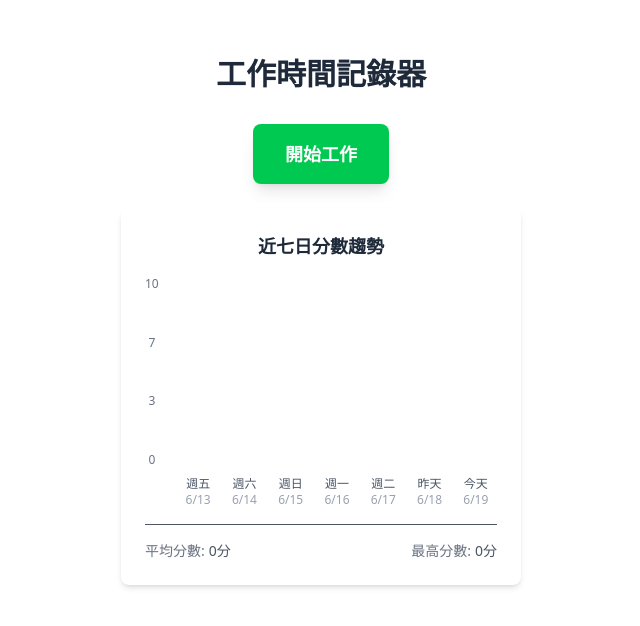
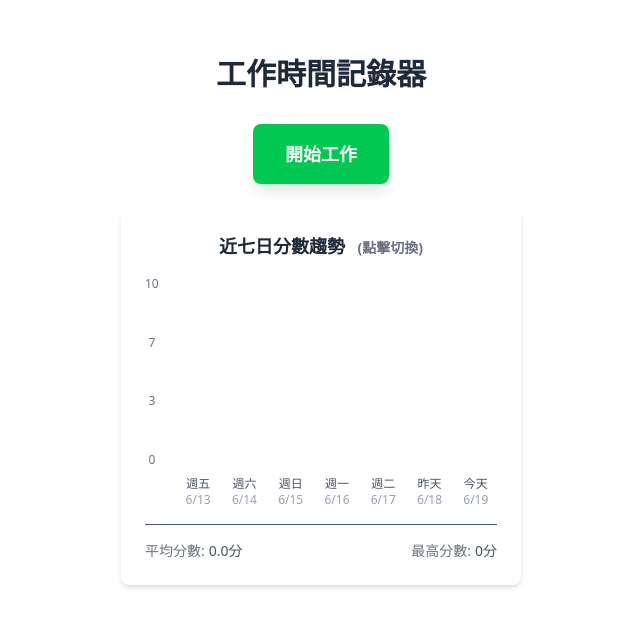
Before and after one commit to echoedinvoker/work-recorder, a Vue app: page / in a window 1280 px wide. Shown: the top 626 px of the page, without its empty margins (319-959 px from the left). Built offline with nearby package versions, Linux system fonts and the light colour scheme; the HTML template or start-up script is replaced by a standard one.

Commit message:
add week and month to chart

```diff
--- a/src/components/ScoreChart.vue
+++ b/src/components/ScoreChart.vue
@@ -1,8 +1,13 @@
 <template>
   <div
-    class="bg-white rounded-lg shadow-md p-6"
-    v-if="!dailyScoreStore.isRecording &&  !dailyScoreStore.isDisplayingResult" >
-    <h3 class="text-lg font-semibold text-gray-800 mb-4">近七日分數趨勢</h3>
+    class="bg-white rounded-lg shadow-md p-6 cursor-pointer select-none"
+    v-if="!dailyScoreStore.isRecording &&  !dailyScoreStore.isDisplayingResult"
+    @click="toggleChartPeriod"
+  >
+    <h3 class="text-lg font-semibold text-gray-800 mb-4">
+      {{ chartTitle }}
+      <span class="text-sm text-gray-500 ml-2">(點擊切換)</span>
+    </h3>
 
     <!-- 圖表容器 -->
     <div class="relative mb-4">
@@ -33,7 +38,7 @@
             >
               <!-- 分數提示 -->
               <div class="absolute -top-8 left-1/2 transform -translate-x-1/2 bg-gray-800 text-white text-xs px-2 py-1 rounded opacity-0 group-hover:opacity-100 transition-opacity whitespace-nowrap">
-                {{ item.score }}分
+                {{ item.score }}分{{ currentPeriod !== 'day' ? '(累積)' : '' }}
               </div>
             </div>
           </div>
@@ -47,7 +52,7 @@
           :key="`label-${index}`"
           class="flex-1 text-xs text-gray-600 text-center"
         >
-          <div>{{ item.dayLabel }}</div>
+          <div>{{ item.label }}</div>
           <div class="text-gray-400">{{ item.dateLabel }}</div>
         </div>
       </div>
@@ -57,10 +62,10 @@
     <div class="flex justify-between text-sm text-gray-600 pt-4 border-t">
       <div>
         <span class="text-gray-500">平均分數:</span>
-        <span class="font-medium ml-1">{{ averageScore }}分</span>
+        <span class="font-medium ml-1">{{ avgScore }}分</span>
       </div>
       <div>
-        <span class="text-gray-500">最高分數:</span>
+        <span class="text-gray-500">最高{{ currentPeriod === 'day' ? '分數' : '累積' }}:</span>
         <span class="font-medium ml-1">{{ maxScore }}分</span>
       </div>
     </div>
@@ -68,75 +73,18 @@
 </template>
 
 <script setup lang="ts">
-import { computed } from 'vue'
-import { useDailyScoreStore } from '@/stores/dailyScore'
+import { useChart } from '@/composables/useChart';
+import { useDailyScoreStore } from '@/stores/dailyScore';
 
 const dailyScoreStore = useDailyScoreStore()
-
-// 長條圖區域高度 (h-48 = 192px)
-const chartHeight = 192
-
-// 計算圖表數據 (最近7天)
-const chartData = computed(() => {
-  const data = []
-  const today = new Date()
-
-  // 生成最近7天的數據
-  for (let i = 6; i >= 0; i--) {
-    const date = new Date(today)
-    date.setDate(date.getDate() - i)
-
-    // 格式化日期作為 key (YYYY-MM-DD)
-    const dateKey = date.toLocaleDateString('zh-TW', {
-      year: 'numeric',
-      month: '2-digit',
-      day: '2-digit',
-      timeZone: 'Asia/Taipei'
-    }).replace(/\//g, '-')
-
-    // 獲取該日分數
-    const score = dailyScoreStore.dailyScores[dateKey] || 0
-
-    // 格式化顯示標籤
-    const dayLabel = i === 0 ? '今天' :
-                    i === 1 ? '昨天' :
-                    date.toLocaleDateString('zh-TW', { weekday: 'short' })
-
-    const dateLabel = date.toLocaleDateString('zh-TW', {
-      month: 'numeric',
-      day: 'numeric'
-    })
-
-    data.push({
-      date: dateKey,
-      score,
-      dayLabel,
-      dateLabel
-    })
-  }
-
-  return data
-})
-
-// 動態計算 Y 軸最大值
-const yAxisMax = computed(() => {
-  const maxDataScore = Math.max(...chartData.value.map(item => item.score), 0)
-  // 設定合理的上限，至少為 10，並向上取整到 5 的倍數
-  const minMax = 10
-  const calculatedMax = Math.max(maxDataScore * 1.2, minMax)
-  return Math.ceil(calculatedMax / 5) * 5
-})
-
-// 計算平均分數
-const averageScore = computed(() => {
-  const scores = chartData.value.map(item => item.score)
-  const sum = scores.reduce((acc, score) => acc + score, 0)
-  return scores.length > 0 ? Math.round(sum / scores.length) : 0
-})
-
-// 計算最高分數
-const maxScore = computed(() => {
-  const scores = chartData.value.map(item => item.score)
-  return scores.length > 0 ? Math.max(...scores) : 0
-})
+const {
+  chartHeight,
+  currentPeriod,
+  toggleChartPeriod,
+  chartTitle,
+  chartData,
+  yAxisMax,
+  avgScore,
+  maxScore
+} = useChart()
 </script>
--- /dev/null
+++ b/src/composables/useChart.ts
@@ -0,0 +1,142 @@
+import { useDailyScoreStore } from "@/stores/dailyScore"
+import { ref, computed } from "vue"
+
+type ChartPeriod = 'day' | 'week' | 'month'
+
+const chartHeight = 192
+const periodTitles: Record<ChartPeriod, string> = {
+  day: '近七日分數趨勢',
+  week: '近七週分數趨勢',
+  month: '近七月分數趨勢'
+}
+const dayNames = ['日', '一', '二', '三', '四', '五', '六'] // to format day labels
+
+const currentPeriod = ref<ChartPeriod>('day')
+
+export function useChart() {
+  const dailyScoreStore = useDailyScoreStore()
+
+  // Computed properties
+  const chartTitle = computed(() => {
+    return periodTitles[currentPeriod.value]
+  })
+  const chartData = computed(() => {
+    const data = []
+    const today = new Date()
+
+    if (currentPeriod.value === 'day') {
+      for (let i = 6; i >= 0; i--) {
+        const date = new Date(today)
+        date.setDate(today.getDate() - i)
+        const score = dailyScoreStore.getScoreByDate(date)
+        const label = i === 0 ? '今天' : i === 1 ? '昨天' : `週${dayNames[date.getDay()]}`
+        const dateLabel = `${date.getMonth() + 1}/${date.getDate()}`
+
+        data.push({
+          date,
+          score,
+          label,
+          dateLabel
+        })
+      }
+    } else if (currentPeriod.value === 'week') {
+      const date = new Date(today)
+      for (let i = 0; i <= 6; i++) {
+        let score = 0
+        do {
+          score += dailyScoreStore.getScoreByDate(date)
+          date.setDate(date.getDate() - 1)
+        } while (date.getDay() !== 6)
+
+        const label = i === 0 ? '本週' : `${i}週前`
+        const dateLabel = `${date.getMonth() + 1}/${date.getDate() + 1}`
+
+        data.unshift({
+          date,
+          score,
+          label,
+          dateLabel
+        })
+      }
+    } else {
+      // month
+      const date = new Date(today)
+      for (let i = 0; i <= 6; i++) {
+        let score = 0
+        let tmpMonth = date.getMonth()
+        do {
+          tmpMonth = date.getMonth()
+          score += dailyScoreStore.getScoreByDate(date)
+          date.setDate(date.getDate() - 1)
+        } while (date.getMonth() === tmpMonth)
+
+        const label = i === 0 ? '本月' : `${i}月前`
+        const dateLabel = `${(date.getMonth() + 2)%12}月`
+
+        data.unshift({
+          date,
+          score,
+          label,
+          dateLabel
+        })
+      }
+    }
+
+    return data
+  })
+  const yAxisMax = computed(() => {
+    const maxDataScore = Math.max(...chartData.value.map(item => item.score), 0)
+
+    // 根據不同週期設定不同的基準值
+    let minMax = 10
+    if (currentPeriod.value === 'week') {
+      minMax = 50 // 週累積分數基準
+    } else if (currentPeriod.value === 'month') {
+      minMax = 200 // 月累積分數基準
+    }
+
+    const calculatedMax = Math.max(maxDataScore * 1.2, minMax)
+    return Math.ceil(calculatedMax / 5) * 5
+  })
+  const tototalScore = computed(() => {
+    return chartData.value.reduce((sum, item) => sum + item.score, 0)
+  })
+
+  const avgScore = computed(() => {
+    const totalScore = chartData.value.reduce((sum, item) => sum + item.score, 0)
+    return totalScore ? (totalScore / 7).toFixed(1) : '0.0'
+  })
+  const maxScore = computed(() => {
+    return Math.max(...chartData.value.map(item => item.score), 0)
+  })
+
+  // Actions
+  const toggleChartPeriod = () => {
+    if (currentPeriod.value === 'day') {
+      currentPeriod.value = 'week'
+    } else if (currentPeriod.value === 'week') {
+      currentPeriod.value = 'month'
+    } else {
+      currentPeriod.value = 'day'
+    }
+  }
+
+  return {
+    // Constants
+    chartHeight,
+
+    // States
+    currentPeriod,
+
+    // Computed properties
+    chartTitle,
+    chartData,
+    yAxisMax,
+    tototalScore,
+    avgScore,
+    maxScore,
+
+    // Actions
+    toggleChartPeriod
+  }
+}
--- a/src/stores/dailyScore.ts
+++ b/src/stores/dailyScore.ts
@@ -67,6 +67,16 @@ export const useDailyScoreStore = defineStore('dailyScore', () => {
     dailyScores.value[today] = 0
   }
 
+  const getScoreByDate = (date: Date) => {
+    const dateKey = date.toLocaleDateString('zh-TW', {
+      year: 'numeric',
+      month: '2-digit',
+      day: '2-digit',
+      timeZone: 'Asia/Taipei'
+    }).replace(/\//g, '-')
+    return dailyScores.value[dateKey] || 0
+  }
+
   return {
     isRecording,
     isDisplayingResult,
@@ -76,7 +86,8 @@ export const useDailyScoreStore = defineStore('dailyScore', () => {
     todayScore,
     addScore,
     resetTodayScore,
-    useMockData
+    useMockData,
+    getScoreByDate
   }
 }, {
   persist: useMockData ? false : { // 不使用假資料時啟用持久化存儲
```
